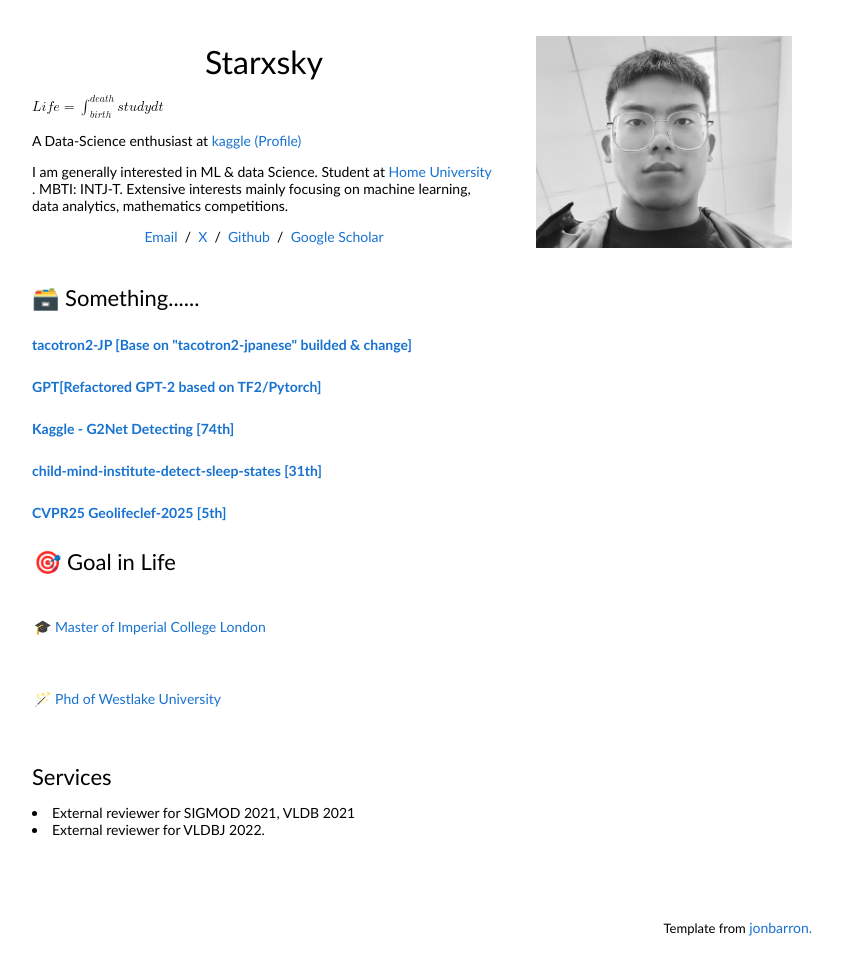
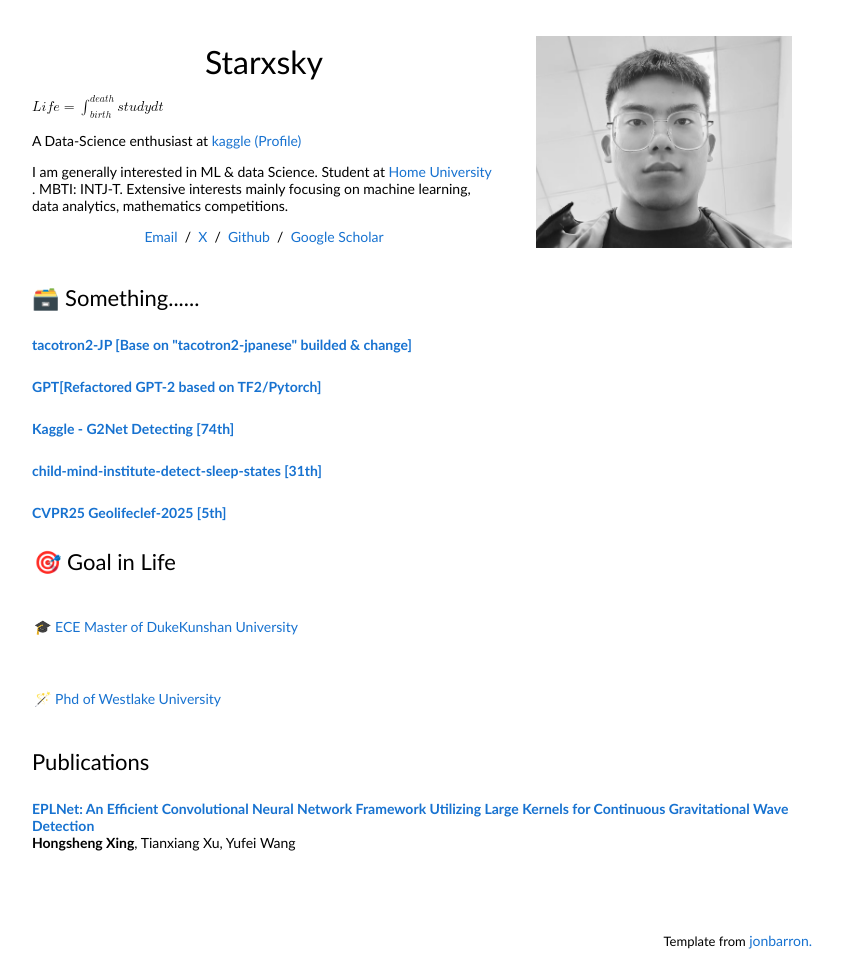
Before and after one commit to StarxSky/starxsky.math.ink, a plain HTML site: page index.html in a window 1280 px wide. Shown: the whole page, without its empty margins (228-1071 px from the left). Drawn offline with nearby package versions, Linux system fonts and the light colour scheme; some packages are replaced by stand-ins of ours.

Commit message:
Update index.html

```diff
--- a/index.html
+++ b/index.html
@@ -154,7 +154,7 @@
 
     <table width="100%" align="center" border="0" cellpadding="5"><tbody>
       <tr><td style="padding:20px;padding-top:5px;width:100%;vertical-align:middle">
-        <p> <a href="https://www.imperial.ac.uk/">🎓 Master of Imperial College London</a> </p>
+        <p> <a href="https://www.dukekunshan.edu.cn/">🎓 ECE Master of DukeKunshan University </a> </p>
 
       </td>
 	      <tr><td style="padding:20px;padding-top:5px;width:100%;vertical-align:middle">
@@ -163,21 +163,34 @@
   </tr></tbody></table>
 
 
-        <table width="100%" align="center" border="0" cellspacing="0" cellpadding="20"><tbody>
+
+	<table style="width:100%;border:0px;border-spacing:0px;border-collapse:separate;margin-right:auto;margin-left:auto;"><tbody>
           <tr>
-            <td>
-              <heading>Services</heading>
-              <p>
-                <li>
-                  External reviewer for SIGMOD 2021, VLDB 2021
-                </li>
-                <li>
-                  External reviewer for VLDBJ 2022.
-                </li>
-               </p>
+            <td style="padding:20px;padding-top:5px;">
+              <heading>Publications</heading>
             </td>
           </tr>
+
+
+		<tr>
+        	<td style="padding:20px; padding-top:5px; width:75%;vertical-align:middle">
+          	<a href="https://www.preprints.org/frontend/manuscript/4acca28b597e22f8d9975c3dfa42eca5/download_pub">
+            	<papertitle>EPLNet: An Efficient Convolutional Neural Network Framework Utilizing Large Kernels for Continuous Gravitational Wave Detection</papertitle>
+          	</a>
+          	<br>
+		<strong> Hongsheng Xing</strong>, Tianxiang Xu, Yufei Wang
+		<br/>
+          <p></p>
+          <p></p>
+        </td>
+      </tr>
+
+
         </tbody></table>
+
+
+
+
 
         <table style="width:100%;border:0px;border-spacing:0px;border-collapse:separate;margin-right:auto;margin-left:auto;"><tbody>
           <tr>
```
